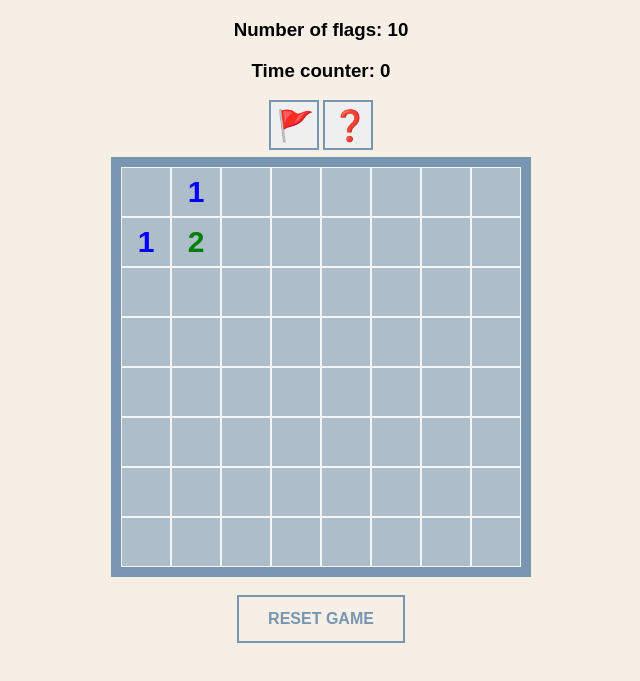
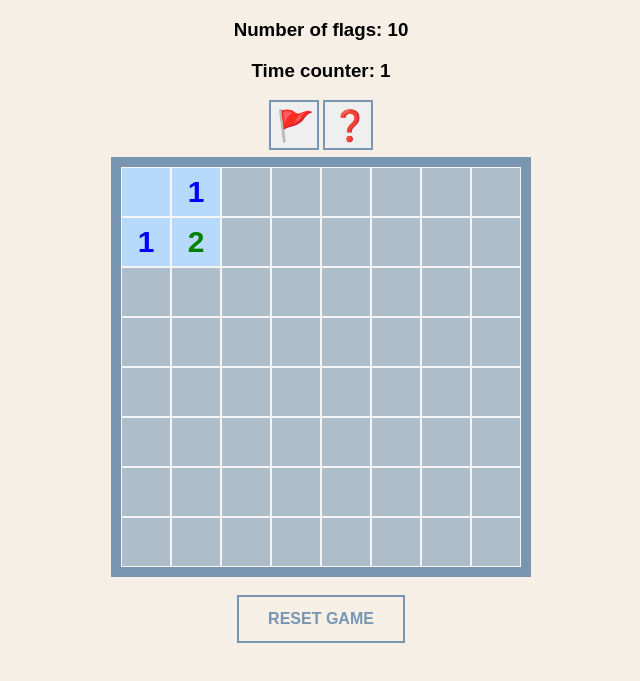
Before and after one commit to luu52/minesweeper, a website: page index.html in a window 1280 px wide. Both pictures are taken after a click on the element 465 px from the left and 253 px from the top of the page. Shown: the part 61-742 px from the top of the page, without its empty margins (319-959 px from the left). Drawn offline with Linux system fonts and the light colour scheme.

Commit message:
user reveals a cell that has a mine

```diff
--- a/cucumber.conf.js
+++ b/cucumber.conf.js
@@ -6,7 +6,7 @@
 // launch the browser
 BeforeAll(async () => {
   global.browser = await chromium.launch({
-    headless: true, //PARA QUE NO SE VEA EN EL BROWSER = TRUE // PARA QUE SE VEA EL BROWSER = FALSE
+    headless: true,    //PARA QUE NO SE VEA EN EL BROWSER = TRUE // PARA QUE SE VEA EL BROWSER = FALSE
     slowMo: 1,      //VELOCIDAD DE HACER LOS TESTS
   });
 });
--- a/main.js
+++ b/main.js
@@ -7,8 +7,9 @@ let flagEnabled = false;
 let uncertaintySymbol = false;
 let gameOver = false;                                                                               //disable buttons when game is over
 let flag_counter = 10;
-const NUMBER_MINES = 10;
-const TIME_COUNTER = 0;
+let number_mines = 10;
+let interval;
+let counterIsRunning = false;
 
 window.onload = function () {
   generateMockData();
@@ -36,18 +37,46 @@ function generateMockDataBoard(numRows, numCols) {
 }
 
 function placeMinesInMockData() {
-  let MockData = generateMockData();
-  for (let r = 0; r < MockData.length; r++) {
-    for (let c = 0; c < MockData.length; c++) {
+  let url = window.location.search.split("?");
+  let MockData = url[1].split("-");
+  for (let r = 0; r < rows; r++) {
+    for (let c = 0; c < columns; c++) {
       if (MockData[r].charAt(c) == "*") {
-
+        minesLocation = r.toString() + "-" + c.toString();
       }
     }
   }
 }
 
+function startGame() {
+  document.getElementById("flag-count").innerText = flag_counter;                                           //with this we are saying that the HTML flag-count id equals the flag_counter variable created in the js
+  document.getElementById("flag-button").addEventListener("click", setFlag);
+  document.getElementById("uncertain-button").addEventListener("click", setUncertaintySymbol);
+  document.getElementById("reset-game").addEventListener("click", resetGame);
+
+  if (window.location.search.includes("?")) {
+    placeMinesInMockData();
+  } else{
+    placeRandomMines();
+  }
+
+  //creation of default board
+  for (let r = 0; r < rows; r++) {
+    let row = [];
+    for (let c = 0; c < columns; c++) {
+      let cell = document.createElement("div");
+      cell.id = r.toString() + "-" + c.toString();                                                          //ad id's to the divs
+      cell.addEventListener("click", clickcell);                                                            //make the cells clickeable
+      document.getElementById("board").append(cell);
+      cell.setAttribute("data-testid", r + "-" + c);
+      row.push(cell);
+    }
+    board.push(row);
+  }
+}
+
 function placeRandomMines() {
-  let minesLeft = NUMBER_MINES;
+  let minesLeft = number_mines;
   while (minesLeft > 0) {
     let r = Math.floor(Math.random() * rows);
     let c = Math.floor(Math.random() * columns);
@@ -58,27 +87,7 @@ function placeRandomMines() {
       minesLeft -= 1;
     }
   }
-}
-
-function startGame() {
-  document.getElementById("flag-count").innerText = flag_counter;                                           //with this we are saying that the HTML flag-count id equals the flag_counter variable created in the js
-  document.getElementById("time-count").innerText = TIME_COUNTER;
-  document.getElementById("flag-button").addEventListener("click", setFlag);
-  document.getElementById("uncertain-button").addEventListener("click", setUncertaintySymbol);
-  placeRandomMines();
-  //creation of default board
-  for (let r = 0; r < rows; r++) {
-    let row = [];
-    for (let c = 0; c < columns; c++) {
-      let cell = document.createElement("div");
-      cell.id = r.toString() + "-" + c.toString();                                                          //ad id's to the divs
-      cell.addEventListener("click", clickcell);                                                            //make the cells clickeable
-      document.getElementById("board").append(cell);
-      row.push(cell);
-    }
-    board.push(row);
-  }
-  console.log(board);
+  console.log(minesLocation);
 }
 
 function setFlag() {                                                                                        //function to change the background color of the flag button depending if we click it or not
@@ -102,6 +111,11 @@ function setUncertaintySymbol() {
 }
 
 function clickcell() {
+  if (!counterIsRunning) {
+    counterIsRunning = true;
+    timeCounter();
+  }
+
   if (gameOver || this.classList.contains("cell-clicked")) {
     return;
   }
@@ -145,14 +159,16 @@ function revealAllMinesWhenOneIsClicked() {
       let cell = board[r][c];
       if (minesLocation.includes(cell.id)) {
         cell.innerText = "💣";
-        cell.style.backgroundColor = "red";
+        cell.classList.add("minedCellBackgroundColor");
       }
     }
+
   }
+  clearInterval(interval);
 }
 
 function checkMine(r, c) {
-  if (r < 0 || r >= rows || c < 0 || c >= columns) {
+  if (r < 0 || r >= rows || c < 0 || c >= columns) {    //check that everything is inside the board
     return;
   }
   if (board[r][c].classList.contains("cell-clicked")) {
@@ -180,7 +196,7 @@ function checkMine(r, c) {
 
   if (minesFound > 0) {
     board[r][c].innerText = minesFound;
-    board[r][c].classList.add("x" + minesFound.toString());
+    board[r][c].classList.add("x" + minesFound.toString()); //depending on the mines found, it gets a different class x1,x2,x3...
   } else {
     //top 3
     checkMine(r - 1, c - 1); //top left
@@ -197,9 +213,10 @@ function checkMine(r, c) {
     checkMine(r + 1, c + 1); //bottom right
   }
 
-  if (cellsClicked == rows * columns - NUMBER_MINES) {
+  if (cellsClicked == rows * columns - number_mines) {
     document.getElementById("mines-count").innerText = "Cleared";
     gameOver = true;
+    window.alert("YOU WON");
   }
 }
 
@@ -216,3 +233,13 @@ function checkcell(r, c) {
 function resetGame(){
 
 }
+
+function timeCounter(){
+  let seconds = 0;
+  interval = window.setInterval(function(){
+    if (counterIsRunning) {
+      document.getElementById("time-count").innerHTML = seconds.toString();
+      seconds++
+    }
+  },1000)
+}
--- a/styles.css
+++ b/styles.css
@@ -112,3 +112,11 @@ body {
     border: 2px solid #7895B2;
     margin-bottom: 7px;
 }
+
+.minedCellBackgroundColor{
+    background-color: red;
+}
+
+.cell-clicked{
+    background-color: #b7d9fb;
+}
```
Also changed, not shown: tests/steps/minesweeper.steps.js (+24 -0 lines), 1 other file.
